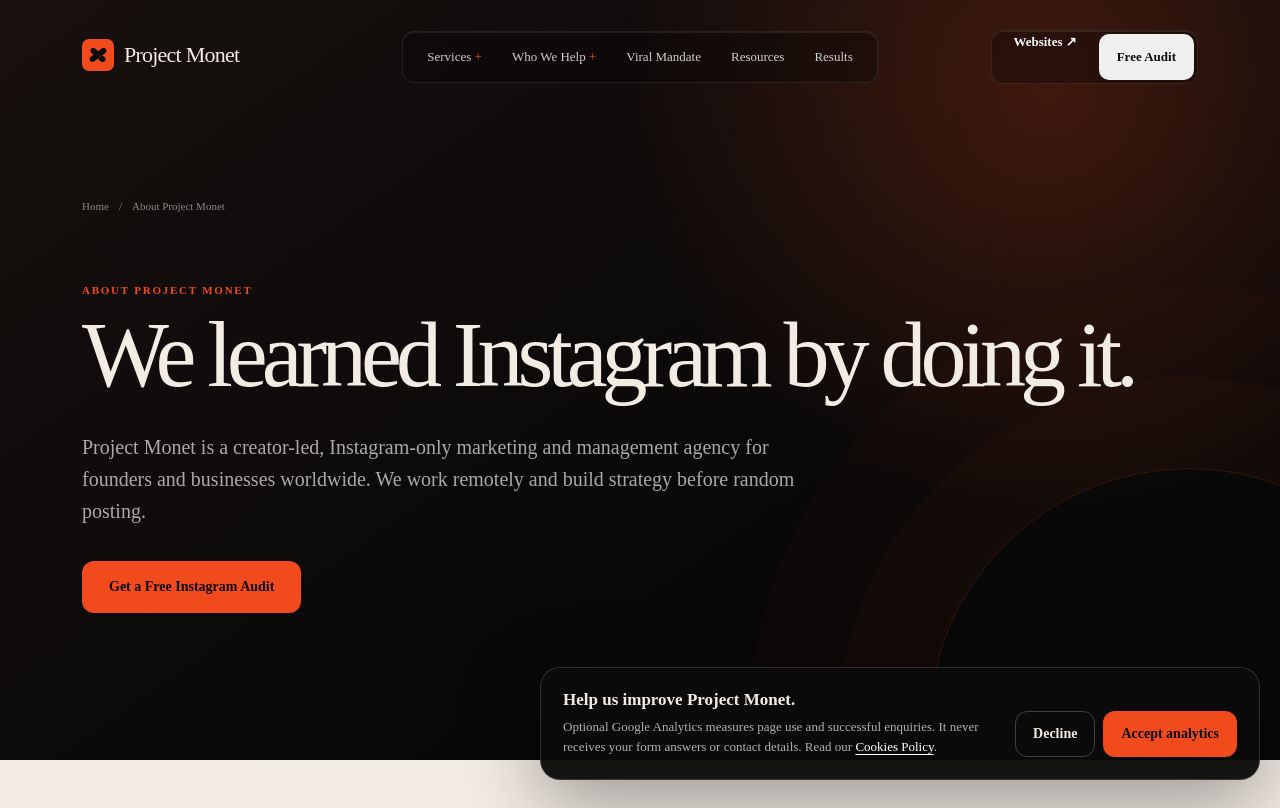
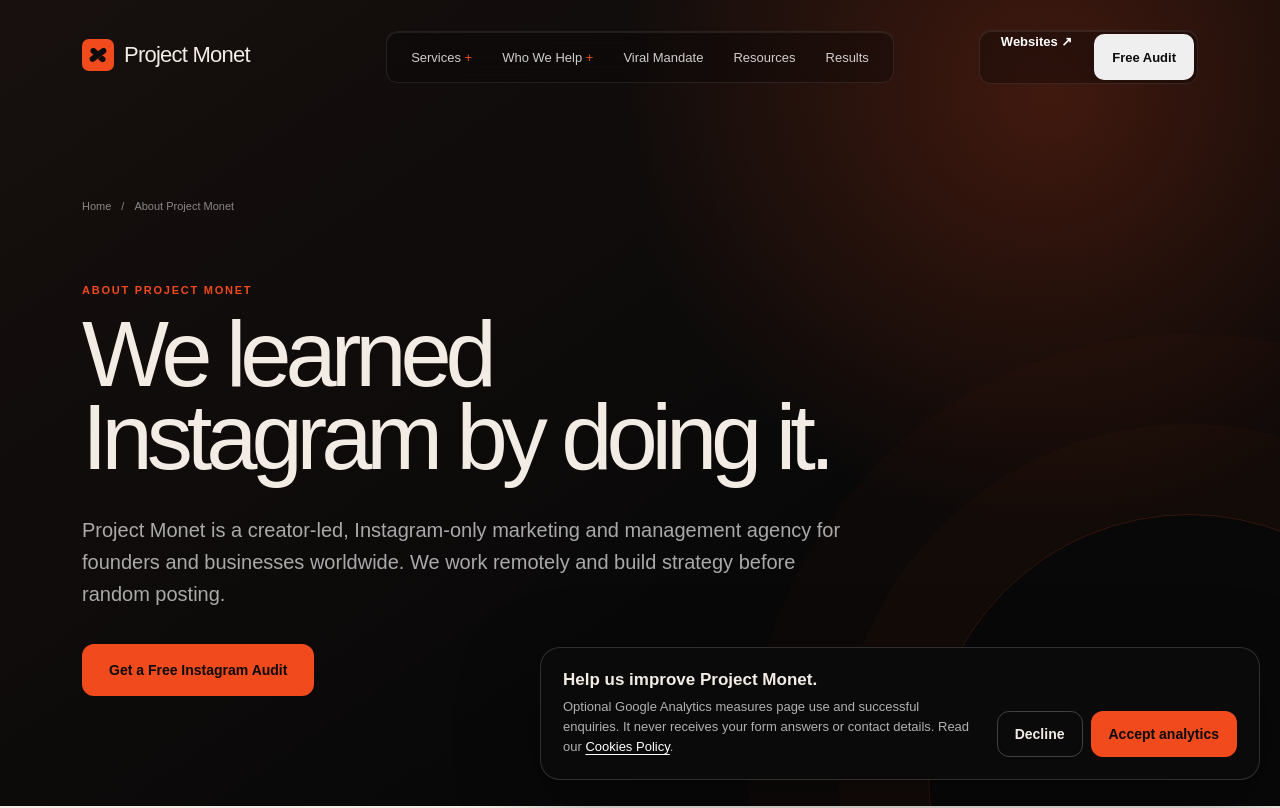
Before and after one commit to Projectmonetspace/projectmonet-instagram, a Next.js app: page /about in a window 1280 px wide. Shown: the top 808 px of the page. Built offline with nearby package versions, Linux system fonts and the light colour scheme.

Commit message:
Remove remaining app/globals.css render delay

```diff
--- a/app/globals.css
+++ b/app/globals.css
@@ -11,7 +11,7 @@
 
 * { box-sizing: border-box; }
 html { scroll-behavior: smooth; background: var(--ink); }
-body { margin: 0; overflow-x: hidden; background: var(--paper); color: var(--ink); font-family: var(--font-inter), Inter, Arial, sans-serif; -webkit-font-smoothing: antialiased; }
+body { margin: 0; overflow-x: hidden; background: var(--paper); color: var(--ink); font-family: Arial, Helvetica, sans-serif; -webkit-font-smoothing: antialiased; }
 button, input, textarea { font: inherit; }
 button { color: inherit; }
 a { color: inherit; text-decoration: none; }
@@ -34,16 +34,8 @@ img, video { display: block; max-width: 100%; }
 .glass-surface { background: rgba(10,7,7,.35); border: 1px solid rgba(255,255,255,.09); box-shadow: inset 0 1px rgba(255,255,255,.08); -webkit-backdrop-filter: blur(17px); backdrop-filter: blur(17px); }
 :focus-visible { outline: 3px solid var(--sunset); outline-offset: 4px; }
 
-@keyframes fade-up { from { opacity: 0; transform: translateY(26px); } to { opacity: 1; transform: none; } }
-@keyframes fade-scale { from { opacity: 0; transform: scale(.94); } to { opacity: 1; transform: scale(1); } }
-@keyframes bar-grow { from { opacity: 0; transform: scaleY(0); } to { opacity: 1; transform: scaleY(1); } }
 @keyframes rail-move { to { transform: translateX(calc(-50% - 9px)); } }
 @keyframes modal-in { from { opacity: 0; transform: translateY(18px) scale(.985); } }
-.animate-up { opacity: 0; animation: fade-up .82s var(--ease) forwards; }
-.animate-scale { opacity: 0; animation: fade-scale .9s var(--ease) .85s forwards; }
-.delay-1 { animation-delay: .26s; }
-.delay-2 { animation-delay: .44s; }
-.delay-3 { animation-delay: .62s; }
 
 .hero { position: relative; min-height: 100svh; overflow: hidden; background: #080919; color: white; }
 .hero-poster, .hero-video { position: absolute; inset: 0; width: 100%; height: 100%; max-width: none; object-fit: cover; }
@@ -51,7 +43,7 @@ img, video { display: block; max-width: 100%; }
 .hero-video[data-ready="true"] { opacity: 1; }
 .hero-shade { position: absolute; inset: 0; background: linear-gradient(90deg, rgba(0,0,0,.42) 0%, rgba(0,0,0,.11) 58%, rgba(0,0,0,.19) 100%); }
 .hero-content { position: relative; z-index: 2; min-height: 100svh; display: flex; flex-direction: column; }
-.site-nav { position: relative; z-index: 60; width: min(100%, 1800px); margin-inline: auto; padding: 30px 82px 0; display: grid; grid-template-columns: 1fr auto 1fr; align-items: center; animation: fade-up .65s var(--ease) both; }
+.site-nav { position: relative; z-index: 60; width: min(100%, 1800px); margin-inline: auto; padding: 30px 82px 0; display: grid; grid-template-columns: 1fr auto 1fr; align-items: center; }
 .site-nav > a:first-child { justify-self: start; }
 .brand-lockup { display: inline-flex; align-items: center; gap: 10px; white-space: nowrap; font-size: 22px; font-weight: 520; letter-spacing: -.035em; }
 .brand-icon { width: 32px; height: 32px; border-radius: 7px; }
@@ -87,8 +79,6 @@ img, video { display: block; max-width: 100%; }
 .hero-copy { max-width: 760px; }
 .hero-eyebrow { color: rgba(255,255,255,.66); }
 .hero-copy h1 { max-width: 750px; margin: 0 0 28px; font-size: clamp(54px, 5.1vw, 82px); line-height: .94; font-weight: 380; letter-spacing: -.058em; text-wrap: balance; text-shadow: 0 3px 20px rgba(0,0,0,.15); }
-.hero-copy h1.animate-up { opacity: 1; animation: none; }
-.hero .animate-up, .hero .animate-scale, .hero .proof-bars i, .site-nav { opacity: 1; animation: none; }
 .hero-subhead, .hero-detail { max-width: 560px; margin: 0; color: rgba(255,255,255,.88); font-size: 18px; line-height: 1.5; }
 .hero-detail { margin-top: 6px; color: rgba(255,255,255,.64); }
 .hero-actions { display: flex; flex-wrap: wrap; gap: 12px; margin-top: 34px; }
@@ -102,7 +92,7 @@ img, video { display: block; max-width: 100%; }
 .proof-people span { padding: 7px 9px; border: 1px solid rgba(255,255,255,.12); border-radius: 999px; color: rgba(255,255,255,.78); font-size: 10px; }
 .proof-note { margin: 17px 0 12px; color: rgba(255,255,255,.66); font-size: 12px; }
 .proof-bars { height: 90px; display: flex; align-items: flex-end; gap: 5px; }
-.proof-bars i { flex: 1; min-height: 3px; border-radius: 3px 3px 0 0; background: var(--orange); transform-origin: bottom; animation: bar-grow .65s var(--ease) both; }
+.proof-bars i { flex: 1; min-height: 3px; border-radius: 3px 3px 0 0; background: var(--orange); }
 .proof-disclaimer { margin: 15px 0 0; color: rgba(255,255,255,.42); font-size: 10px; }
 
 .proof-section { padding: 130px 0 90px; overflow: hidden; }
```
